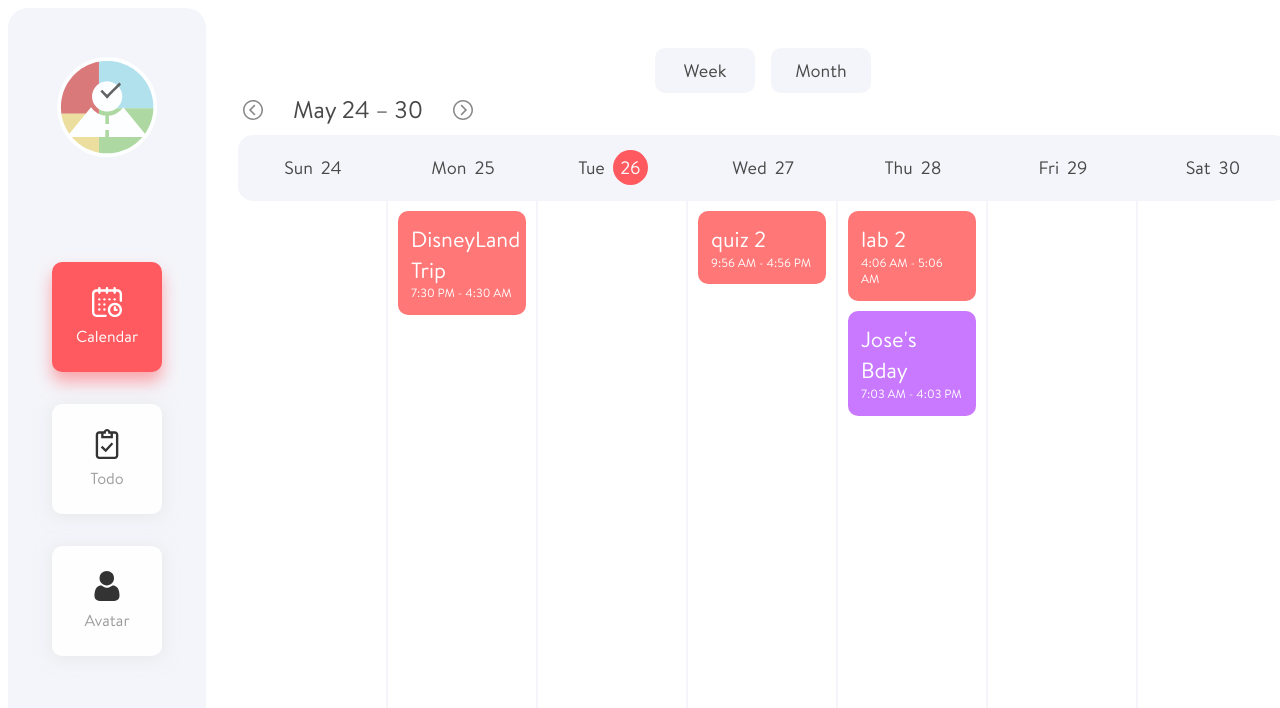
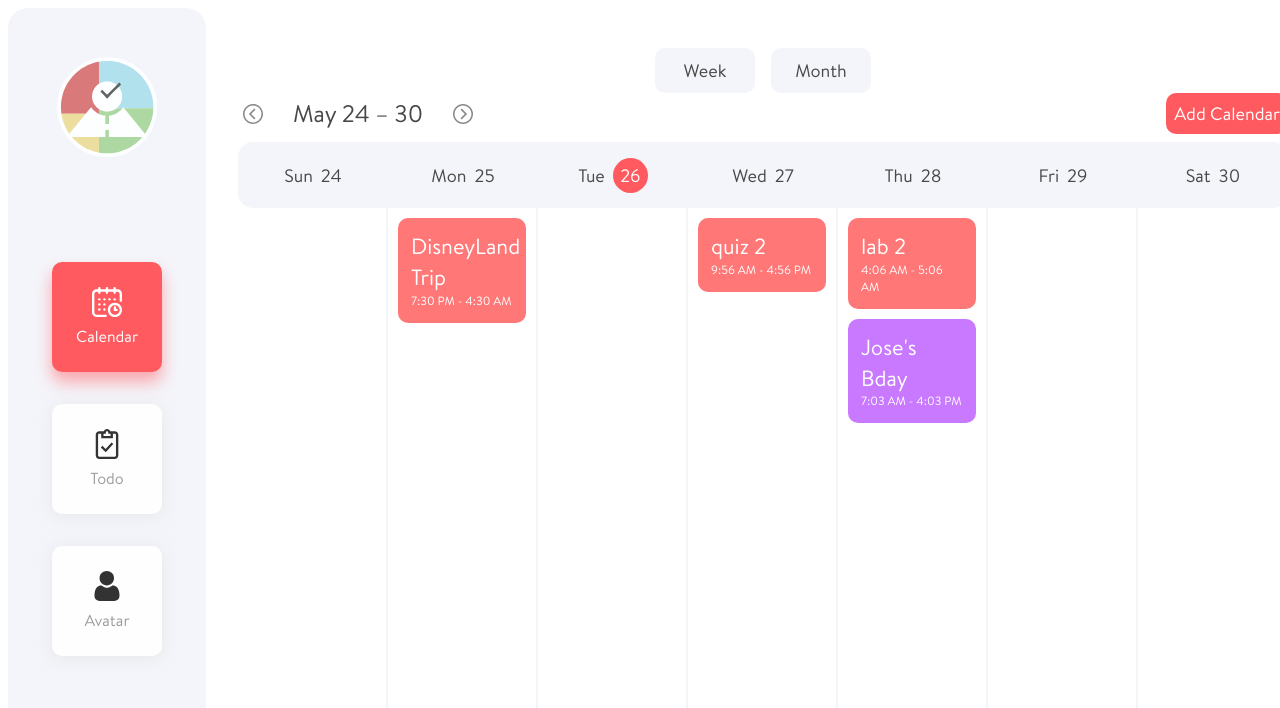
Before and after one commit to msamadpo/Horae, a React (Create React App) app in the folder client/: page /calendar in a window 1280 px wide. Shown: the top 708 px of the page. Built offline with nearby package versions, Linux system fonts and the light colour scheme.

Commit message:
Added the add calendar button to calendar weeks

```diff
--- a/client/src/components/HoraeApp/CalendarPage/CalendarWeek/WeekHeader/WeekHeader.tsx
+++ b/client/src/components/HoraeApp/CalendarPage/CalendarWeek/WeekHeader/WeekHeader.tsx
@@ -1,8 +1,9 @@
-import React from 'react';
+import React, { useState } from 'react';
 import styled from 'styled-components';
 import Text from 'components/Common/Text';
 import Icon from 'components/Common/Icon';
 import { isToday } from 'date-fns';
+import AddCalendarModal from 'components/HoraeApp/CalendarPage/AddCalendarModal';
 
 const Today = styled.span<{ active: boolean }>`
   ${(props) =>
@@ -35,6 +36,16 @@ const DayDateContainer = styled.div`
   align-items: center;
   justify-content: center;
 `;
+
+const AddCalendarButton = styled.button`
+  background-color: var(--color-primary);
+  border-radius: 1rem;
+  outline: none;
+  border: none;
+  padding: var(--spacing-tiny);
+  cursor: pointer;
+`;
+
 interface IWeekHeader {
   dates: Date[];
   showBackButton?: boolean;
@@ -90,6 +101,7 @@ function WeekHeader({
   changeWeeks,
   showBackButton = false,
 }: IWeekHeader) {
+  const [showModal, setShowModal] = useState<boolean>(false);
   const [startDate, startDay] = [
     dates[0].toLocaleString('default', {
       month: 'short',
@@ -102,20 +114,45 @@ function WeekHeader({
     }),
     dates[dates.length - 1].getDate(),
   ];
+
+  const toggleModal = (e: React.SyntheticEvent) => {
+    e.stopPropagation();
+    setShowModal(!showModal);
+  };
+
   return (
     <div>
+      <div style={{ display: 'flex', justifyContent: 'space-between' }}>
         <StyledWeekToggler>
-        <Icon type="chevron-left" height={20} onClick={() => changeWeeks(-1)} />
+          <Icon
+            type="chevron-left"
+            height={20}
+            onClick={() => changeWeeks(-1)}
+          />
           <Text type="large">
             {composeDateString(startDate, startDay, endDate, endDay)}
           </Text>
-        <Icon type="chevron-right" height={20} onClick={() => changeWeeks(1)} />
+          <Icon
+            type="chevron-right"
+            height={20}
+            onClick={() => changeWeeks(1)}
+          />
           {showBackButton && (
             <StyledTodayButton onClick={() => changeWeeks(0)}>
               <Text type="tiny">This Week</Text>
             </StyledTodayButton>
           )}
         </StyledWeekToggler>
+
+        {showModal && (
+          <AddCalendarModal closeModal={() => setShowModal(false)} />
+        )}
+        <AddCalendarButton onClick={toggleModal}>
+          <Text type="small" weight="400" color="white">
+            Add Calendar
+          </Text>
+        </AddCalendarButton>
+      </div>
       <CalendarDays>
         {dates.map((date, index) => (
           <DayDateContainer key={date.toString()}>
--- a/client/src/components/HoraeApp/TodoPage/TodoModal/TodoModal.tsx
+++ b/client/src/components/HoraeApp/TodoPage/TodoModal/TodoModal.tsx
@@ -145,9 +145,7 @@ function TodoModal({ closeModal }: ITodoModalProps) {
       }}
     >
       <FormHeader>
-        <Text type="large" size="3.25rem" color="var(--color-primary)">
-          Create a New List
-        </Text>
+        <Text type="heading3">Create a New List</Text>
       </FormHeader>
       <div>
         <StyledTodoListNameInput
```
Lines whose indentation alone changed are shown as unchanged.
